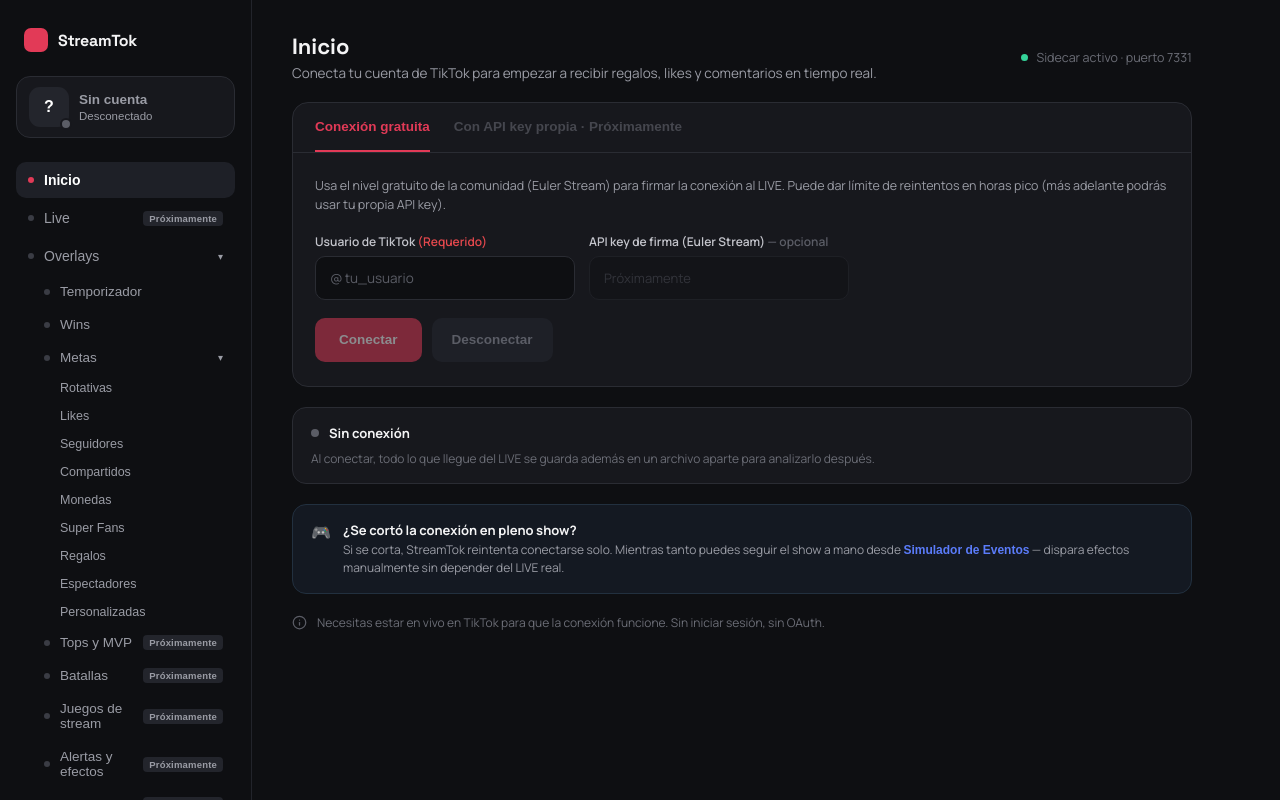
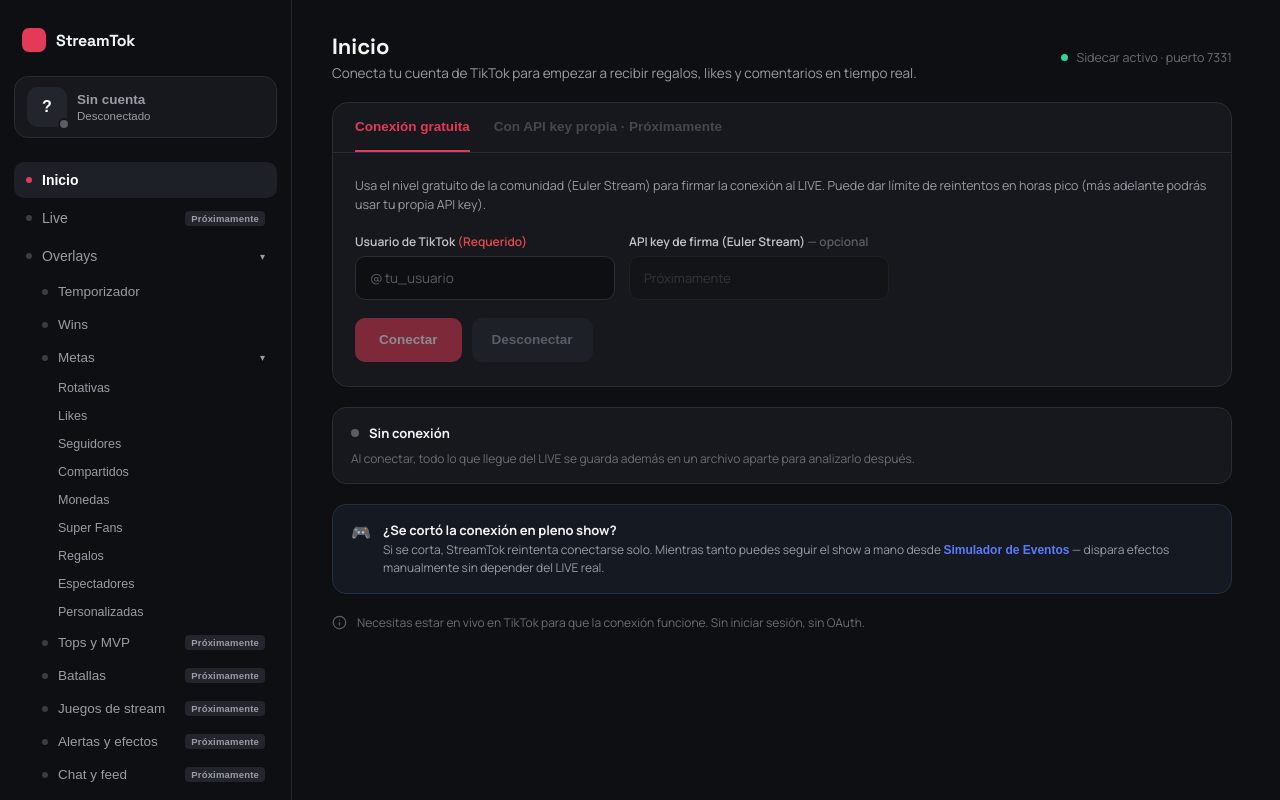
Before and after one commit to jesustr20/streamtok, a React (Vite) app in the folder apps/desktop/: page / in a window 1280 px wide. Built offline with nearby package versions, Linux system fonts and the light colour scheme; no server answers.

Commit message:
fix(desktop): barra lateral más ancha para nombres largos
Co-Authored-By: Claude Sonnet 5.5 <noreply@anthropic.com>
Claude-Session: https://claude.ai/code/session_012kYGn7NeRsJSqPaTqNDnVQ

```diff
--- a/apps/desktop/src/components/Sidebar.tsx
+++ b/apps/desktop/src/components/Sidebar.tsx
@@ -91,10 +91,10 @@ export function Sidebar({
   return (
     <aside
       style={{
-        width: 252,
+        width: 292,
         flexShrink: 0,
         boxSizing: "border-box",
-        padding: "28px 16px",
+        padding: "28px 14px",
         borderRight: "1px solid #22242B",
         display: "flex",
         flexDirection: "column",
@@ -309,7 +309,7 @@ function NavButton({
           }}
         />
       )}
-      <span style={{ flex: 1, minWidth: 0 }}>{label}</span>
+      <span style={{ flex: 1, minWidth: 0, whiteSpace: "nowrap" }}>{label}</span>
       {chevron && <span style={{ fontSize: 10, flexShrink: 0 }}>{chevron}</span>}
       {!enabled && (
         <span
@@ -321,6 +321,7 @@ function NavButton({
             padding: "2px 6px",
             borderRadius: 4,
             letterSpacing: "0.02em",
+            whiteSpace: "nowrap",
             flexShrink: 0,
           }}
         >
```
